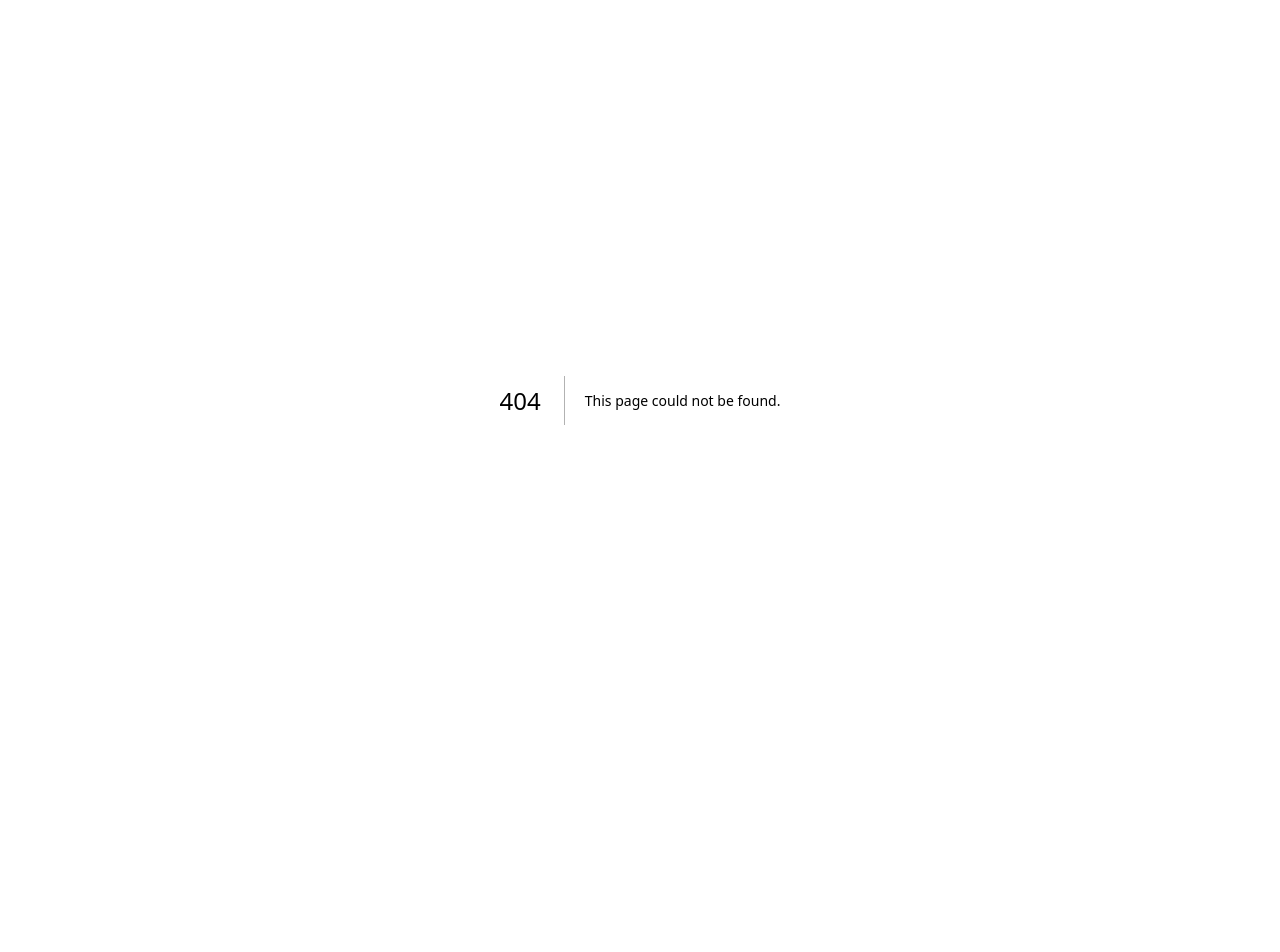
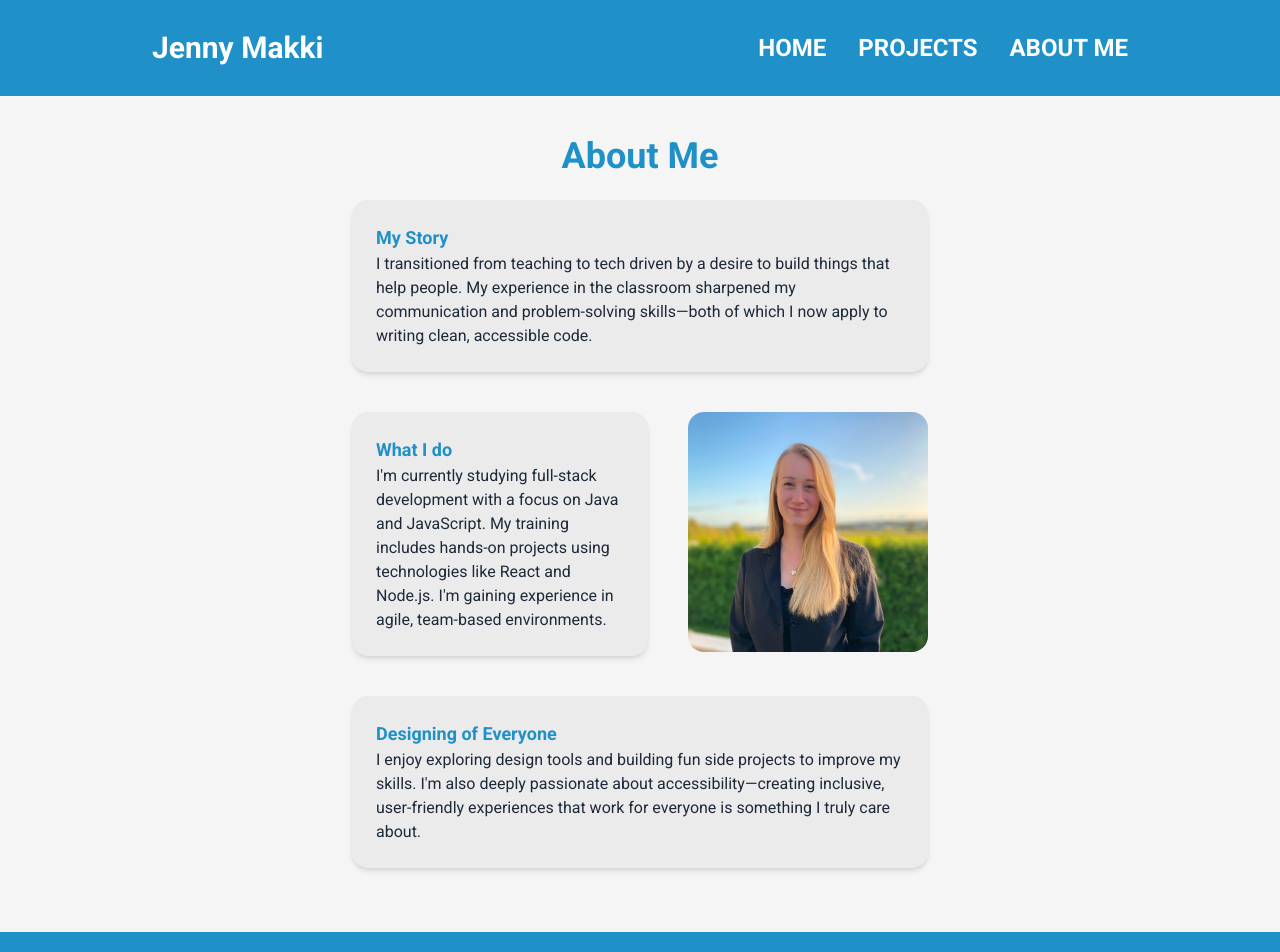
Before and after one commit to jennymakki/jennys-presentation, a Next.js app: page /about in a window 1280 px wide. Before the commit this address had no page. Shown: the top 952 px of the page. Before the commit the page ends 800 px from the top, so only its background shows below. Built offline with nearby package versions, Linux system fonts and the light colour scheme.

Commit message:
working on the about-page

```diff
--- /dev/null
+++ b/src/app/about/page.tsx
@@ -0,0 +1,60 @@
+import Header from "@/components/header";
+import Footer from "@/components/footer";
+import Image from "next/image";
+
+export default function About() {
+  return (
+    <div className="grid grid-rows-[auto_1fr_auto] min-h-screen bg-[#f5f5f5] font-roboto">
+      <Header />
+
+      <main className="space-y-10 px-4 md:px-10 mt-10 mb-16">
+        <h2 className="text-[#2090C8] font-bold text-3xl md:text-4xl text-center mb-6">
+          About Me
+        </h2>
+
+        {/* First Section */}
+        <div className="max-w-xl mx-auto bg-[#EBEBEB] p-6 rounded-2xl shadow-md">
+            <h2 className="text-[#2090C8] font-bold text-lg">My Story</h2>
+          <p className="text-md text-gray-800">
+          I transitioned from teaching to tech driven by a desire to build things that help people. My experience in the classroom sharpened my communication and problem-solving skills—both of which I now apply to writing clean, accessible code.
+          </p>
+        </div>
+
+{/* Second Section with image beside it */}
+<div className="max-w-xl mx-auto flex flex-col md:flex-row items-stretch gap-10">
+  {/* Text box */}
+  <div className="flex-1 bg-[#EBEBEB] p-6 rounded-2xl shadow-md">
+    <h3 className="text-[#2090C8] font-bold text-lg">What I do</h3>
+    <p className="text-md text-gray-800">
+    I'm currently studying full-stack development with a focus on Java and JavaScript. My training includes hands-on projects using technologies like React and Node.js. I'm gaining experience in agile, team-based environments.
+    </p>
+  </div>
+
+  {/* Image next to the text (or below it on small screens) */}
+  <div className="w-full md:w-60 h-60 relative rounded-2xl overflow-hidden flex-shrink-0 mx-auto">
+    <Image
+      src="/JennyMakki.png"
+      alt="Jenny Makki"
+      fill
+      className="object-cover"
+    />
+  </div>
+</div>
+
+
+        {/* Third Section */}
+        <div className="max-w-xl mx-auto bg-[#EBEBEB] p-6 rounded-2xl shadow-md">
+        <h4 className="text-[#2090C8] font-bold text-lg">Designing of Everyone</h4>
+          <p className="text-md text-gray-800">
+          I enjoy exploring design tools and building fun side projects to improve my skills.
+          I'm also deeply passionate about accessibility—creating inclusive, user-friendly experiences that work for everyone is something I truly care about.
+          </p>
+        </div>
+      </main>
+
+      <footer className="row-start-4 bg-[#2090C8] w-full">
+        <Footer />
+      </footer>
+    </div>
+  );
+}
--- a/src/app/page.tsx
+++ b/src/app/page.tsx
@@ -46,8 +46,8 @@ export default function Home() {
           <h6 className="text-[#2090C8] font-roboto font-bold text-3xl md:text-4xl text-center mb-6">
             Testimonials
           </h6>
-          <div className="max-w-xl bg-[#2090C8] rounded-2xl shadow-md p-6 mx-auto">
-            <p className="text-center text-white text-md">
+          <div className="max-w-xl bg-[#ebebeb] rounded-2xl shadow-md p-6 mx-auto">
+            <p className="text-center text-md">
               "It’s been a pleasure working with Jenny. She brings a positive
               energy to the team, consistently demonstrates attention to detail,
               and is always focused on achieving results." - Henrik Mattsson,
--- a/src/app/projects/page.tsx
+++ b/src/app/projects/page.tsx
@@ -18,5 +18,4 @@ export default function Projects(){
       </footer>
         </div>
     )
-
 }
--- a/src/components/header.tsx
+++ b/src/components/header.tsx
@@ -16,7 +16,7 @@ export default function Header() {
         <nav className="hidden md:flex space-x-8 text-white font-bold text-2xl">
           <a href="/" className="hover:text-[#FF6F61] transition">HOME</a>
           <a href="/projects" className="hover:text-[#FF6F61] transition">PROJECTS</a>
-          <a href="#" className="hover:text-[#FF6F61] transition">ABOUT ME</a>
+          <a href="/about" className="hover:text-[#FF6F61] transition">ABOUT ME</a>
         </nav>
 
         <button
@@ -60,7 +60,7 @@ export default function Header() {
         <ul className="mt-32 p-6 text-2xl space-y-10 text-white font-bold">
           <li><a href="/" className="hover:text-blue-300">HOME</a></li>
           <li><a href="/projects" className="hover:text-blue-300">PROJECTS</a></li>
-          <li><a href="#" className="hover:text-blue-300">ABOUT ME</a></li>
+          <li><a href="/about" className="hover:text-blue-300">ABOUT ME</a></li>
         </ul>
       </nav>
     </>
--- a/src/components/introduction.tsx
+++ b/src/components/introduction.tsx
@@ -3,7 +3,7 @@ import Image from "next/image";
 export default function Introduction() {
   return (
     <div className="flex flex-col md:flex-row items-center gap-6 pt-6">
-              <div className="w-60 flex-shrink-0 h-60 md:w-96 md:ml-10 md:h-96 relative rounded-full overflow-hidden">
+      <div className="w-60 flex-shrink-0 h-60 md:w-76 md:ml-10 md:h-76 relative rounded-full overflow-hidden">
         <Image
           src="/JennyMakki.png"
           alt="Jenny Makki"
@@ -13,9 +13,11 @@ export default function Introduction() {
       </div>
       <div className="bg-[#EBEBEB] rounded-2xl md:ml-5 p-6 ml-10 mr-10 shadow-md max-w-md text-black">
         <p>
-        Hi! I am Jenny, a full stack developer who loves building clean, user-friendly web apps. I enjoy working with both front-end and back-end tools to bring ideas to life.
+          Hi! I am Jenny, a full stack developer who loves building clean,
+          user-friendly web apps. I enjoy working with both front-end and
+          back-end tools to bring ideas to life.
         </p>
-        </div>
+      </div>
     </div>
-
-  ) }
+  );
+}
```
